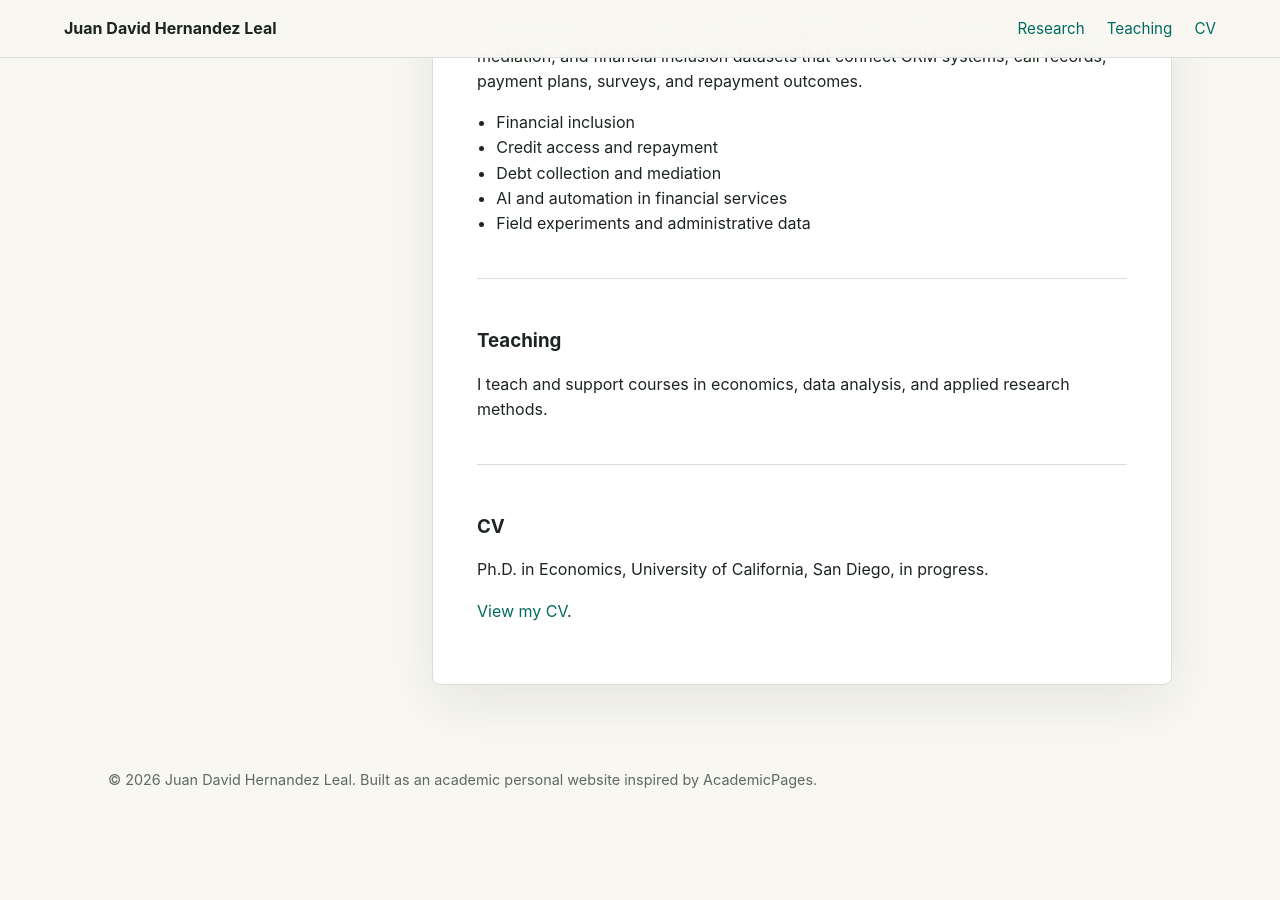
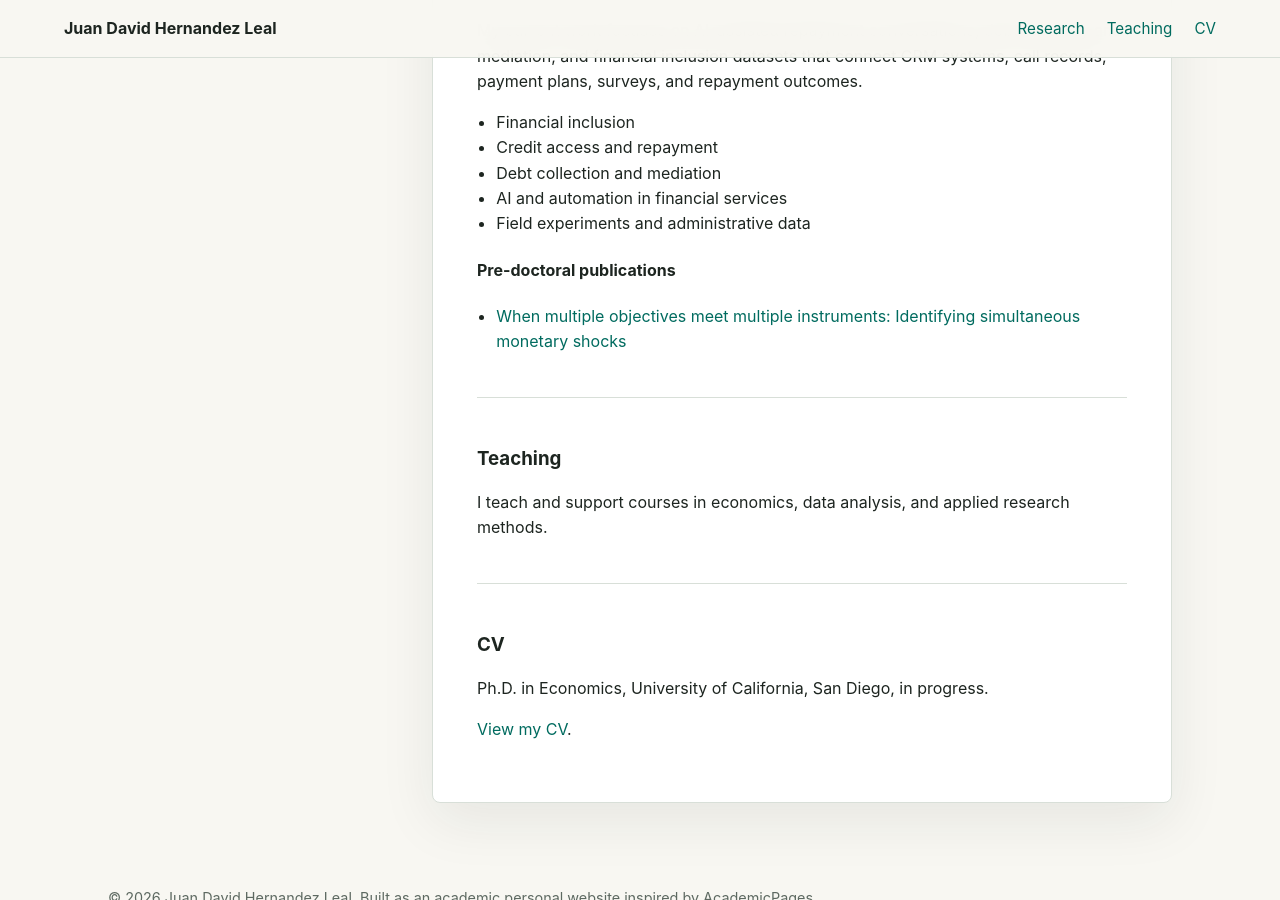
Before and after one commit to juandhernandezl/juandhernandezl.github.io, a Jekyll site: the page index.html, which Jekyll copies as it is, in a window 1280 px wide and 900 px high, scrolled down 731 px. Built offline with Jekyll 4.4.1, drawn with Linux system fonts in a browser that asks for light colours; before the commit the page ends 1571 px from its top, so only the background shows below that.

Commit message:
Add pre-doctoral publication to research section

```diff
--- a/index.html
+++ b/index.html
@@ -62,6 +62,10 @@
           <li>AI and automation in financial services</li>
           <li>Field experiments and administrative data</li>
         </ul>
+        <h4>Pre-doctoral publications</h4>
+        <ul>
+          <li><a href="https://www.sciencedirect.com/science/article/abs/pii/S1059056017308043">When multiple objectives meet multiple instruments: Identifying simultaneous monetary shocks</a></li>
+        </ul>
       </section>
       <section class="section" id="teaching">
         <h3>Teaching</h3>
```
